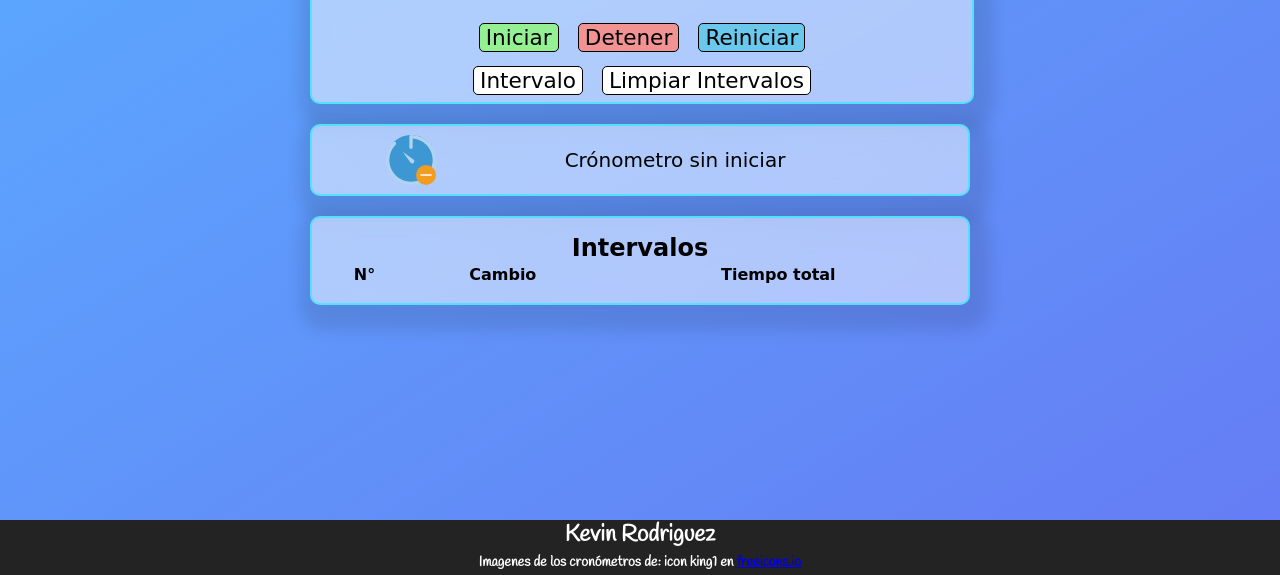
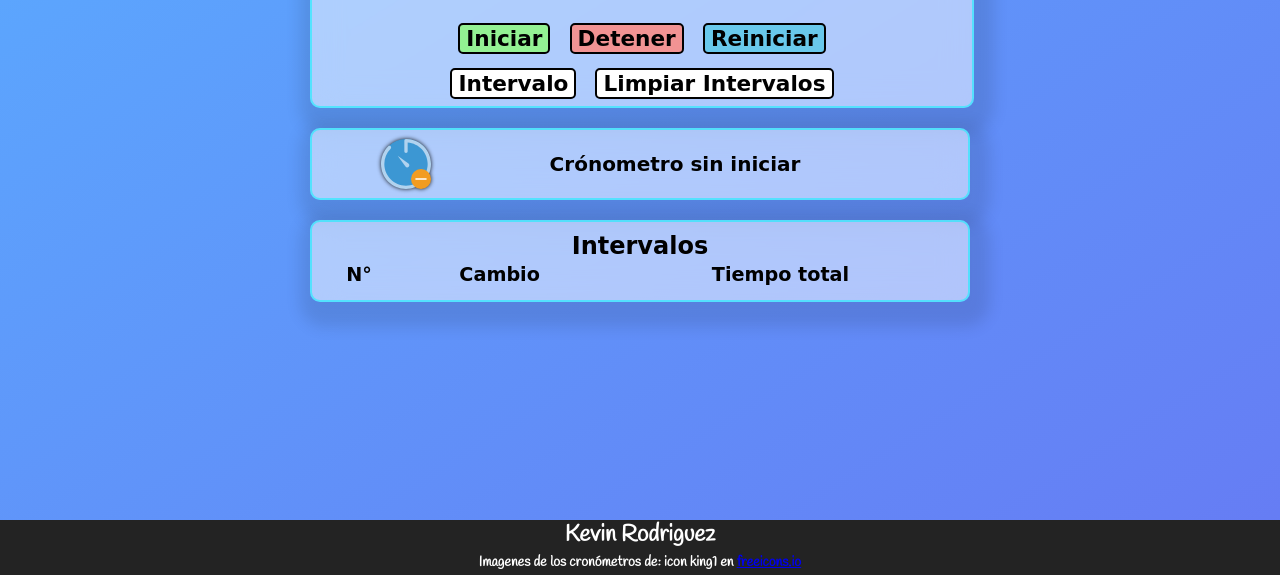
Before and after one commit to karg315/Stopwatch, a plain HTML site: page index.html in a window 1280 px wide. Shown: the part 225-800 px from the top of the page. Drawn offline with Linux system fonts and the light colour scheme; a web font is replaced by a local one.

Commit message:
La final del css y del proyecto
Mayor ancho de letra para visibilidad.

```diff
--- a/css/style.css
+++ b/css/style.css
@@ -90,9 +90,10 @@ button {
     font-size: 135%;
     font-family: "MuseoModerno", cursive;
     margin: 7px;
-    border: 1px solid black;
+    border: 2px solid black;
     border-radius: 5px;
     cursor: pointer;
+    font-weight: 600;
 }
 
 .btnIniciar {
@@ -146,6 +147,7 @@ button {
 
 img {
     padding-top: 4px;
+    filter: drop-shadow(0px 0px 2px rgba(0, 0, 0, 0.9));
 }
 
 .txtEstado {
@@ -153,21 +155,31 @@ img {
     font-size: 20px;
     padding-left: 10px;
     font-family: "MuseoModerno", cursive;
+    font-weight: 600;
+}
+
+th {
+    font-size: 120%;
 }
 
 .intervalos {
-    padding: 1em;
+    padding: 0.65em;
     margin-top: 20px;
     text-align: center;
     font-family: "MuseoModerno", cursive;
     margin-bottom: 20px;
     max-height: 32vh;
     overflow-y: scroll;
+    font-weight: 600;
 }
 
 .table {
     width: 100%;
     padding: 0px;
+}
+
+td {
+    font-size: 110%;
 }
 
 footer {
```
